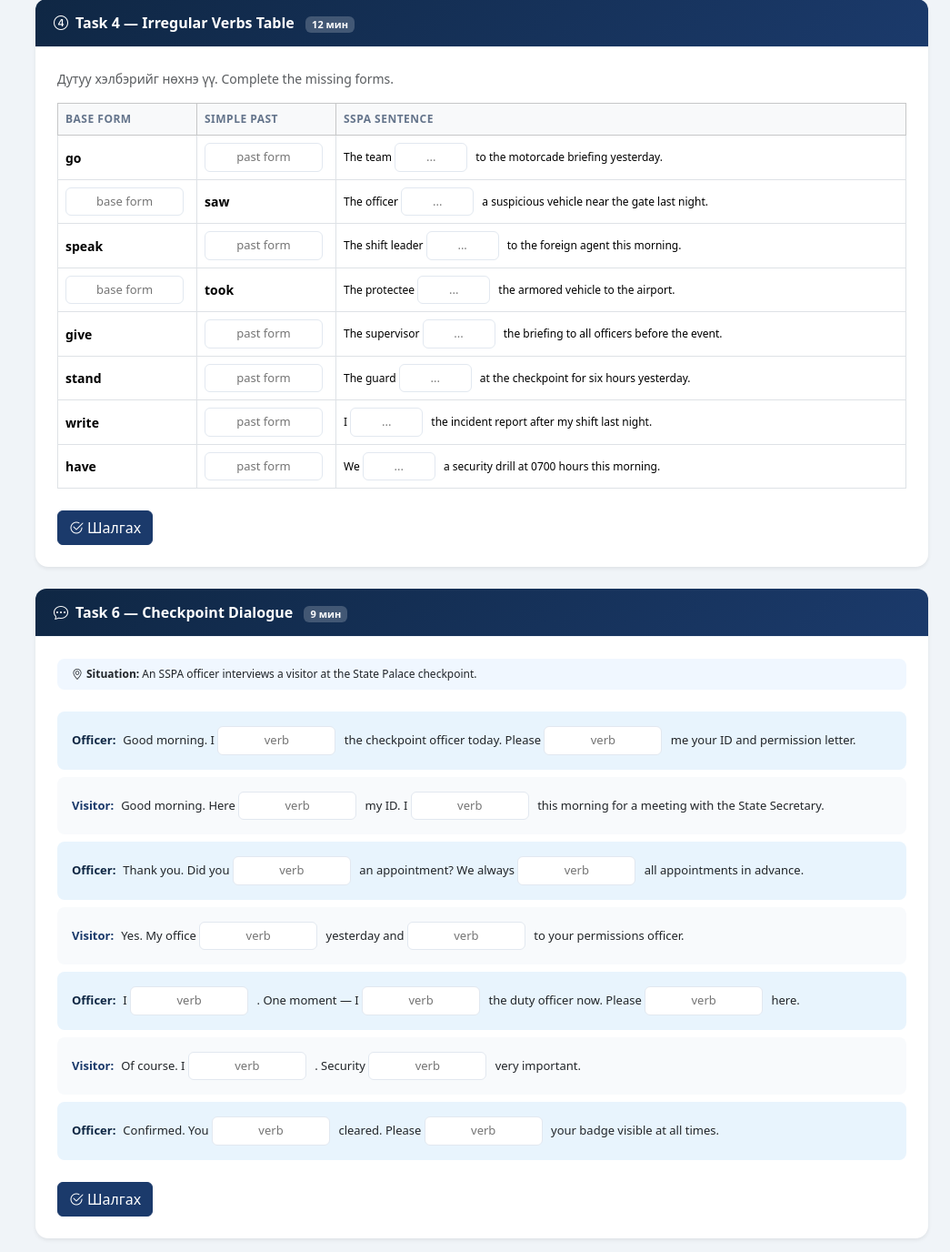
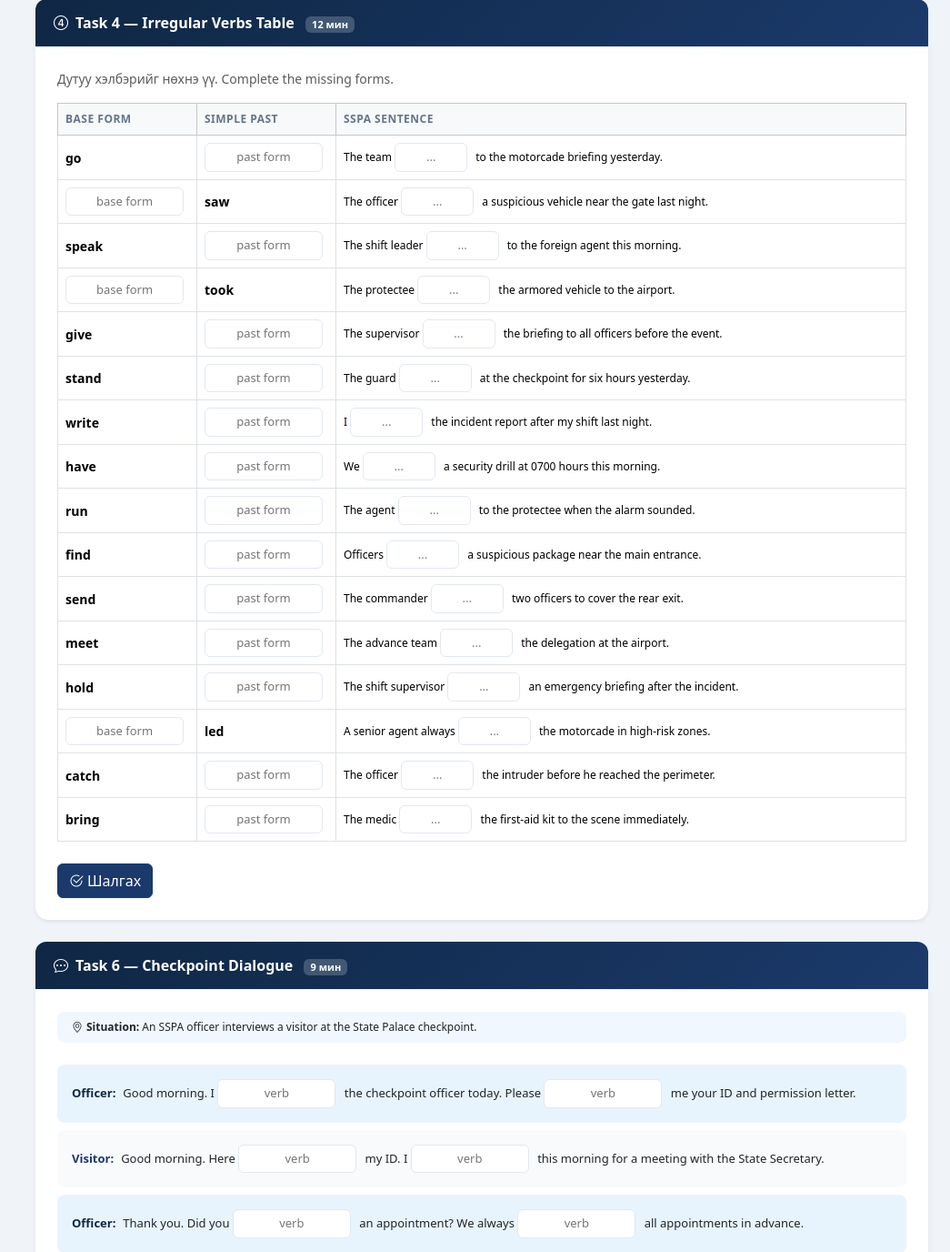
Before and after one commit to Erkhem-Tur/sspa400-public, a Django app: page /past-tense/ in a window 1280 px wide. Shown: the part 2808-4184 px from the top of the page at 91% size, without its empty margins (235-1280 px from the left). Run offline with Django 5.2, Linux system fonts and the light colour scheme; data that the repository does not hold is empty.

Commit message:
Fix timezone, seed departments migration, expand past tense verbs
- TIME_ZONE: UTC -> Asia/Ulaanbaatar so logbook today's entries uses MN midnight
- views.py: import RANK_CHOICES directly (remove __import__ hack); use timezone.localtime().date() in logbook
- 0009_default_departments.py: data migration seeding 10 TTXG dept names via get_or_create so they survive Render ephemeral SQLite redeploys
- past_tense.html: expand verb reference table from 8 to 18 rows (added arrest, guard, secure, brief, deploy, monitor, respond, coordinate, evacuate, alert + run, find, send, meet, hold, lead, catch, bring, keep, leave); expand Task 4 from 8 to 16 irregular verb exercises

Co-Authored-By: Claude Sonnet 4.6 <noreply@anthropic.com>

```diff
--- a/config/settings.py
+++ b/config/settings.py
@@ -72,7 +72,7 @@ AUTH_PASSWORD_VALIDATORS = [
 ]
 
 LANGUAGE_CODE = 'en-us'
-TIME_ZONE = 'UTC'
+TIME_ZONE = 'Asia/Ulaanbaatar'
 USE_I18N = True
 USE_TZ = True
 
--- a/lms/templates/lms/past_tense.html
+++ b/lms/templates/lms/past_tense.html
@@ -113,6 +113,16 @@
                 <tr><td>search</td><td>searched</td><td>нэгжлэг хийх</td><td><span class="badge bg-secondary">REG</span></td><td>speak</td><td>spoke</td><td>ярих</td><td><span class="badge bg-danger">IRR</span></td></tr>
                 <tr><td>detain</td><td>detained</td><td>саатуулах</td><td><span class="badge bg-secondary">REG</span></td><td>write</td><td>wrote</td><td>бичих</td><td><span class="badge bg-danger">IRR</span></td></tr>
                 <tr><td>radio</td><td>radioed</td><td>радио дамжуулах</td><td><span class="badge bg-secondary">REG</span></td><td>stand</td><td>stood</td><td>зогсох</td><td><span class="badge bg-danger">IRR</span></td></tr>
+                <tr><td>arrest</td><td>arrested</td><td>баривчлах</td><td><span class="badge bg-secondary">REG</span></td><td>run</td><td>ran</td><td>гүйх</td><td><span class="badge bg-danger">IRR</span></td></tr>
+                <tr><td>guard</td><td>guarded</td><td>харуул хийх</td><td><span class="badge bg-secondary">REG</span></td><td>find</td><td>found</td><td>олох</td><td><span class="badge bg-danger">IRR</span></td></tr>
+                <tr><td>secure</td><td>secured</td><td>хамгаалах/бэхжүүлэх</td><td><span class="badge bg-secondary">REG</span></td><td>send</td><td>sent</td><td>илгээх</td><td><span class="badge bg-danger">IRR</span></td></tr>
+                <tr><td>brief</td><td>briefed</td><td>товч мэдэгдэх</td><td><span class="badge bg-secondary">REG</span></td><td>meet</td><td>met</td><td>уулзах</td><td><span class="badge bg-danger">IRR</span></td></tr>
+                <tr><td>deploy</td><td>deployed</td><td>байрлуулах</td><td><span class="badge bg-secondary">REG</span></td><td>hold</td><td>held</td><td>барих/хурал хийх</td><td><span class="badge bg-danger">IRR</span></td></tr>
+                <tr><td>monitor</td><td>monitored</td><td>хянах/ажиглах</td><td><span class="badge bg-secondary">REG</span></td><td>lead</td><td>led</td><td>удирдах</td><td><span class="badge bg-danger">IRR</span></td></tr>
+                <tr><td>respond</td><td>responded</td><td>хариу арга хэмжээ авах</td><td><span class="badge bg-secondary">REG</span></td><td>catch</td><td>caught</td><td>барих/таслах</td><td><span class="badge bg-danger">IRR</span></td></tr>
+                <tr><td>coordinate</td><td>coordinated</td><td>зохицуулах</td><td><span class="badge bg-secondary">REG</span></td><td>bring</td><td>brought</td><td>авчрах</td><td><span class="badge bg-danger">IRR</span></td></tr>
+                <tr><td>evacuate</td><td>evacuated</td><td>нүүлгэн шилжүүлэх</td><td><span class="badge bg-secondary">REG</span></td><td>keep</td><td>kept</td><td>хадгалах/байлгах</td><td><span class="badge bg-danger">IRR</span></td></tr>
+                <tr><td>alert</td><td>alerted</td><td>анхааруулах/дохио өгөх</td><td><span class="badge bg-secondary">REG</span></td><td>leave</td><td>left</td><td>орхих/явах</td><td><span class="badge bg-danger">IRR</span></td></tr>
               </tbody>
             </table>
           </div>
@@ -395,14 +405,22 @@ const T3 = [
 ];
 
 const T4 = [
-  { base:"go",    past:"went",  blank:"past",  sentence:'The team ___ to the motorcade briefing yesterday.' },
-  { base:"see",   past:"saw",   blank:"base",  sentence:'The officer ___ a suspicious vehicle near the gate last night.' },
-  { base:"speak", past:"spoke", blank:"past",  sentence:'The shift leader ___ to the foreign agent this morning.' },
-  { base:"take",  past:"took",  blank:"base",  sentence:'The protectee ___ the armored vehicle to the airport.' },
-  { base:"give",  past:"gave",  blank:"past",  sentence:'The supervisor ___ the briefing to all officers before the event.' },
-  { base:"stand", past:"stood", blank:"past",  sentence:'The guard ___ at the checkpoint for six hours yesterday.' },
-  { base:"write", past:"wrote", blank:"past",  sentence:'I ___ the incident report after my shift last night.' },
-  { base:"have",  past:"had",   blank:"past",  sentence:'We ___ a security drill at 0700 hours this morning.' },
+  { base:"go",         past:"went",    blank:"past",  sentence:'The team ___ to the motorcade briefing yesterday.' },
+  { base:"see",        past:"saw",     blank:"base",  sentence:'The officer ___ a suspicious vehicle near the gate last night.' },
+  { base:"speak",      past:"spoke",   blank:"past",  sentence:'The shift leader ___ to the foreign agent this morning.' },
+  { base:"take",       past:"took",    blank:"base",  sentence:'The protectee ___ the armored vehicle to the airport.' },
+  { base:"give",       past:"gave",    blank:"past",  sentence:'The supervisor ___ the briefing to all officers before the event.' },
+  { base:"stand",      past:"stood",   blank:"past",  sentence:'The guard ___ at the checkpoint for six hours yesterday.' },
+  { base:"write",      past:"wrote",   blank:"past",  sentence:'I ___ the incident report after my shift last night.' },
+  { base:"have",       past:"had",     blank:"past",  sentence:'We ___ a security drill at 0700 hours this morning.' },
+  { base:"run",        past:"ran",     blank:"past",  sentence:'The agent ___ to the protectee when the alarm sounded.' },
+  { base:"find",       past:"found",   blank:"past",  sentence:'Officers ___ a suspicious package near the main entrance.' },
+  { base:"send",       past:"sent",    blank:"past",  sentence:'The commander ___ two officers to cover the rear exit.' },
+  { base:"meet",       past:"met",     blank:"past",  sentence:'The advance team ___ the delegation at the airport.' },
+  { base:"hold",       past:"held",    blank:"past",  sentence:'The shift supervisor ___ an emergency briefing after the incident.' },
+  { base:"lead",       past:"led",     blank:"base",  sentence:'A senior agent always ___ the motorcade in high-risk zones.' },
+  { base:"catch",      past:"caught",  blank:"past",  sentence:'The officer ___ the intruder before he reached the perimeter.' },
+  { base:"bring",      past:"brought", blank:"past",  sentence:'The medic ___ the first-aid kit to the scene immediately.' },
 ];
 
 const T6 = [
--- a/lms/views.py
+++ b/lms/views.py
@@ -7,7 +7,7 @@ from django.views.decorators.http import require_POST
 from django.db.models import Avg, Sum
 from django.utils import timezone
 
-from .models import Lesson, QuizResult, UserProgress, Department, Video, LogEntry, TlOverride
+from .models import Lesson, QuizResult, UserProgress, Department, Video, LogEntry, TlOverride, RANK_CHOICES
 
 
 # ── Public views (no login required) ────────────────────────────────────────
@@ -177,9 +177,8 @@ def logbook_view(request):
             )
             success = True
 
-    # Today's entries
-    from django.utils import timezone
-    today = timezone.now().date()
+    # Today's entries — use localtime so Mongolia midnight is correct
+    today = timezone.localtime(timezone.now()).date()
     today_entries = LogEntry.objects.filter(logged_at__date=today).select_related('department')
 
     return render(request, 'lms/logbook.html', {
@@ -187,7 +186,7 @@ def logbook_view(request):
         'today_entries': today_entries,
         'success': success,
         'error': error,
-        'RANK_CHOICES': [r for r in __import__('lms.models', fromlist=['RANK_CHOICES']).RANK_CHOICES if r[0]],
+        'RANK_CHOICES': [r for r, _ in RANK_CHOICES if r],
     })
 
 
```
Also changed, not shown: lms/migrations/0009_default_departments.py (added).
